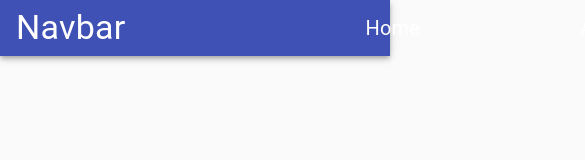
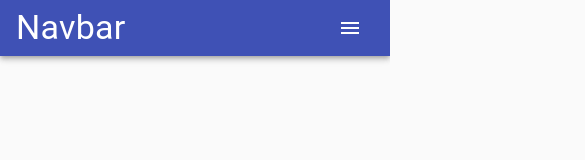
Before and after one commit to nicoletr/symptom-tracker, a React (Create React App) app in the folder client/: page /signup in a window 390 px wide. Shown: the top 160 px of the page, 585 px wide, since content can reach past the window. Built offline with nearby package versions, Linux system fonts and the light colour scheme.

Commit message:
Navbar responsive

```diff
--- /dev/null
+++ b/client/src/components/NavBar/Drawer.js
@@ -0,0 +1,74 @@
+import React, { useState } from "react";
+import {
+  Drawer,
+  IconButton,
+  List,
+  ListItem,
+  ListItemText,
+  makeStyles,
+} from "@material-ui/core";
+import MenuIcon from "@material-ui/icons/Menu";
+import { Link } from "react-router-dom";
+
+const useStyles = makeStyles(() => ({
+  link: {
+    textDecoration: "none",
+    color: "blue",
+    fontSize: "20px",
+  },
+  icon: {
+    color: "white",
+  },
+}));
+
+function DrawerComponent() {
+  const classes = useStyles();
+  const [openDrawer, setOpenDrawer] = useState(false);
+  return (
+    <>
+      <Drawer
+        anchor="right"
+        open={openDrawer}
+        onClose={() => setOpenDrawer(false)}
+      >
+        <List>
+          <ListItem onClick={() => setOpenDrawer(false)}>
+            <ListItemText>
+              <Link className={classes.link} to="/">
+                Home
+              </Link>
+            </ListItemText>
+          </ListItem>
+          <ListItem onClick={() => setOpenDrawer(false)}>
+            <ListItemText>
+              <Link className={classes.link} to="/about">
+                About
+              </Link>
+            </ListItemText>
+          </ListItem>
+          <ListItem onClick={() => setOpenDrawer(false)}>
+            <ListItemText>
+              <Link className={classes.link} to="/contact">
+                Contact
+              </Link>
+            </ListItemText>
+          </ListItem>
+          <ListItem onClick={() => setOpenDrawer(false)}>
+            <ListItemText>
+              <Link className={classes.link} to="/about">
+                Faq
+              </Link>
+            </ListItemText>
+          </ListItem>
+        </List>
+      </Drawer>
+      <IconButton
+        className={classes.icon}
+        onClick={() => setOpenDrawer(!openDrawer)}
+      >
+        <MenuIcon />
+      </IconButton>
+    </>
+  );
+}
+export default DrawerComponent;
--- a/client/src/components/NavBar/index.js
+++ b/client/src/components/NavBar/index.js
@@ -5,12 +5,15 @@ import {
   CssBaseline,
   Typography,
   makeStyles,
+  useTheme,
+  useMediaQuery,
 } from "@material-ui/core";
 import { Link } from "react-router-dom";
+import DrawerComponent from "./Drawer";
 
 const useStyles = makeStyles((theme) => ({
   navlinks: {
-    marginLeft: theme.spacing(10),
+    marginLeft: theme.spacing(5),
     display: "flex",
   },
   logo: {
@@ -29,8 +32,10 @@ const useStyles = makeStyles((theme) => ({
   },
 }));
 
-export default function NavBar() {
+function Navbar() {
   const classes = useStyles();
+  const theme = useTheme();
+  const isMobile = useMediaQuery(theme.breakpoints.down("md"));
 
   return (
     <AppBar position="static">
@@ -39,6 +44,9 @@ export default function NavBar() {
         <Typography variant="h4" className={classes.logo}>
           Navbar
         </Typography>
+        {isMobile ? (
+          <DrawerComponent />
+        ) : (
           <div className={classes.navlinks}>
             <Link to="/" className={classes.link}>
               Home
@@ -53,7 +61,9 @@ export default function NavBar() {
               FAQ
             </Link>
           </div>
+        )}
       </Toolbar>
     </AppBar>
   );
 }
+export default Navbar;
```
Lines whose indentation alone changed are shown as unchanged.
